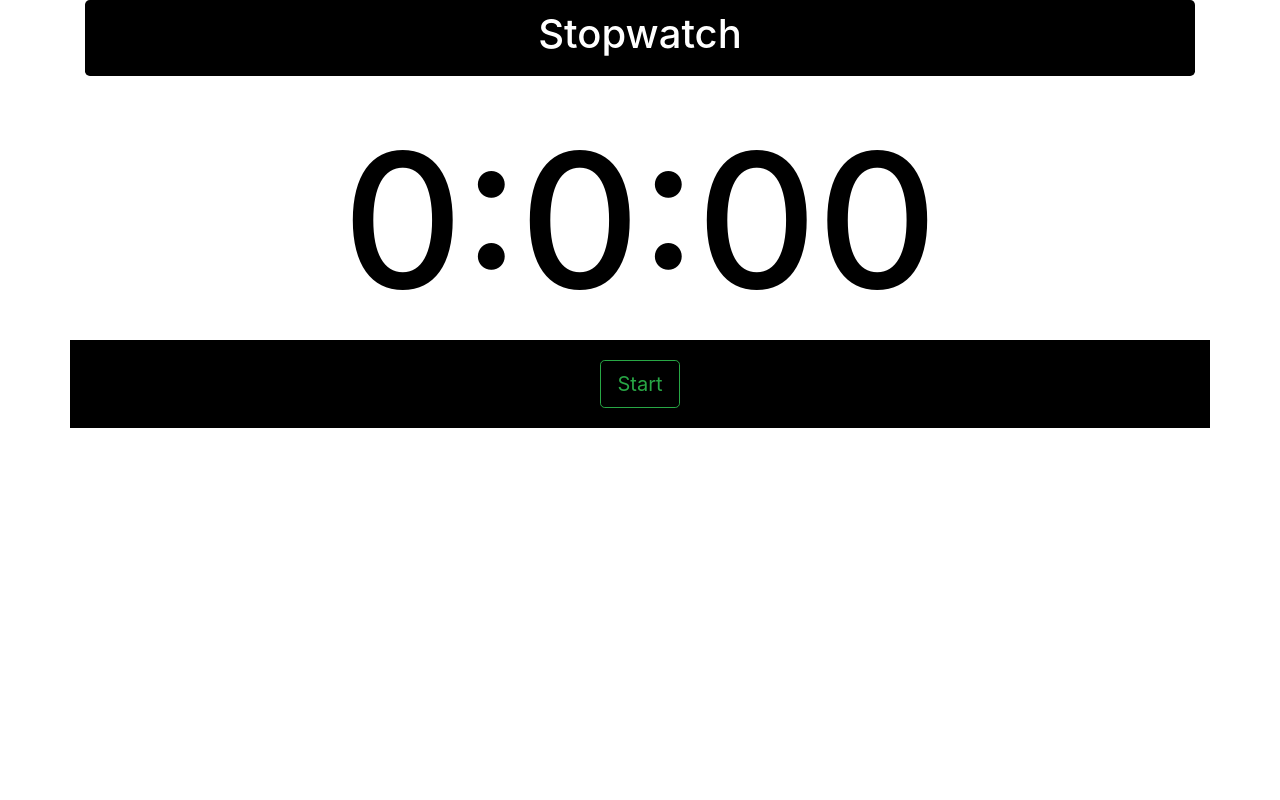
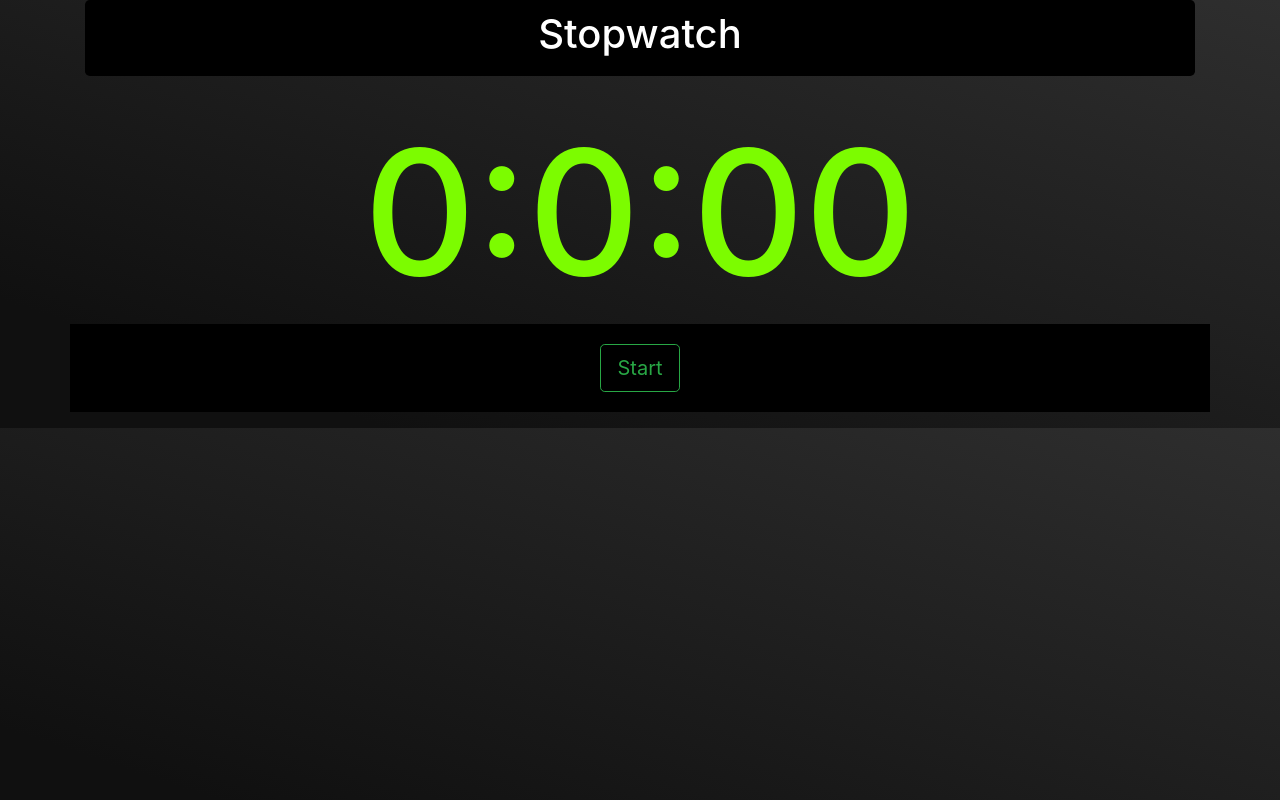
Before and after one commit to josephkem/Stopwatch, a React (Create React App) app: page / in a window 1280 px wide. Built offline with nearby package versions, Linux system fonts and the light colour scheme.

Commit message:
Made changes to give the stopwatch a theme

```diff
--- a/src/App.css
+++ b/src/App.css
@@ -1,18 +1,23 @@
 
+body {
+  background: linear-gradient(to bottom left, #2e2e2e 0%, #101010 85%);
+}
 h1{
   text-align: center;
   color:white;
 }
 
 h2 {
-  font-size: 140pt;
+  font-size: 130pt;
   text-align: center;
-  color: black;
+  color: lawngreen;
 }
 
 #lap{
   display: block;
   text-align: center;
+  color: lawngreen;
+  font-family: Verdana, Geneva, Tahoma, sans-serif;
   font-size: 30pt;
 }
 
--- a/src/App.js
+++ b/src/App.js
@@ -34,14 +34,14 @@ getSeconds(){
 
 getMinutes(){
 
-     return Math.floor('00' + this.state.secondsElapsed/60)
+     return Math.floor(this.state.secondsElapsed/60);
 }
 
 getHours() {
     if(this.state.secondsElapsed === 3600) {
         this.setState({hoursElapsed:(this.state.hoursElapsed + 1)})
     }
-    return Math.floor('00'+ this.state.hoursElapsed)
+    return Math.floor(this.state.hoursElapsed);
 }
 
 
@@ -67,6 +67,7 @@ handleReset (){
     clearInterval(this.incrementer);
     this.setState({secondsElapsed: 0}) ;
     this.setState({hoursElapsed:0});
+
 }
 
 handleLap (){
```
